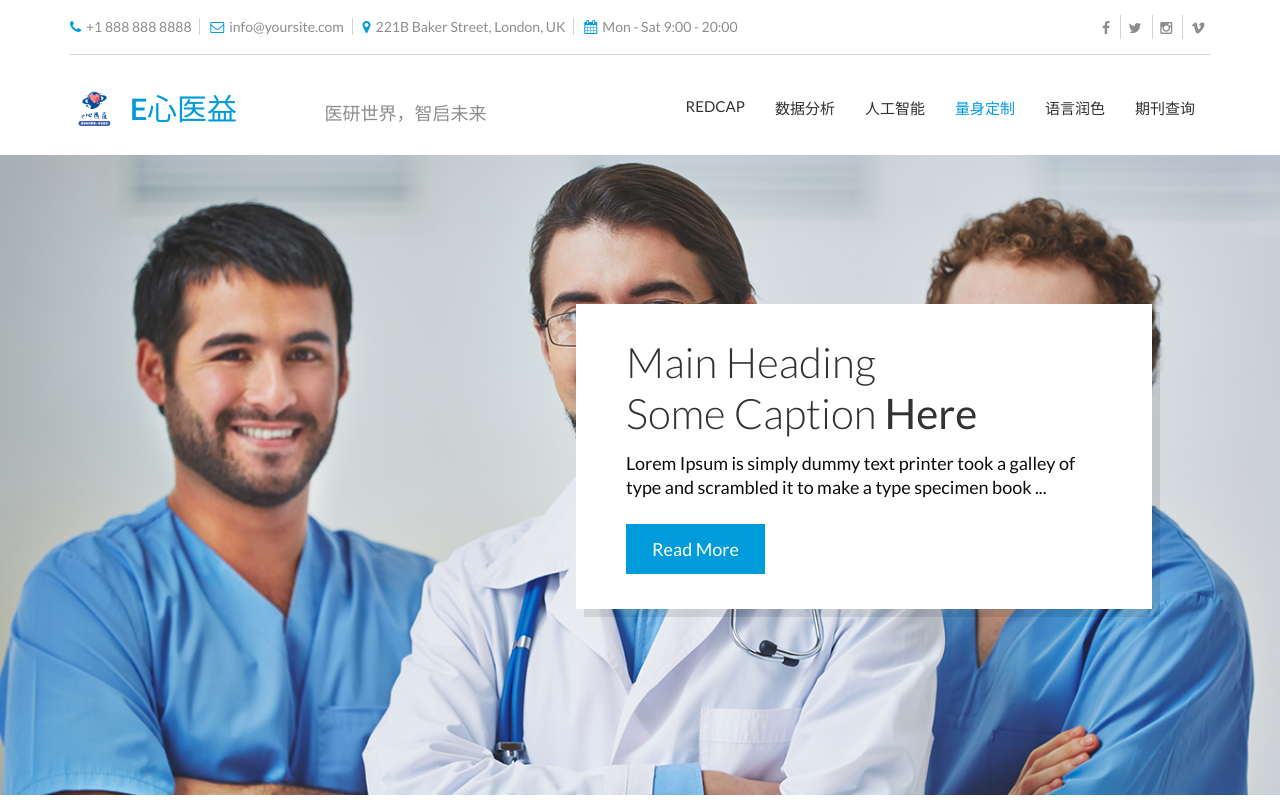
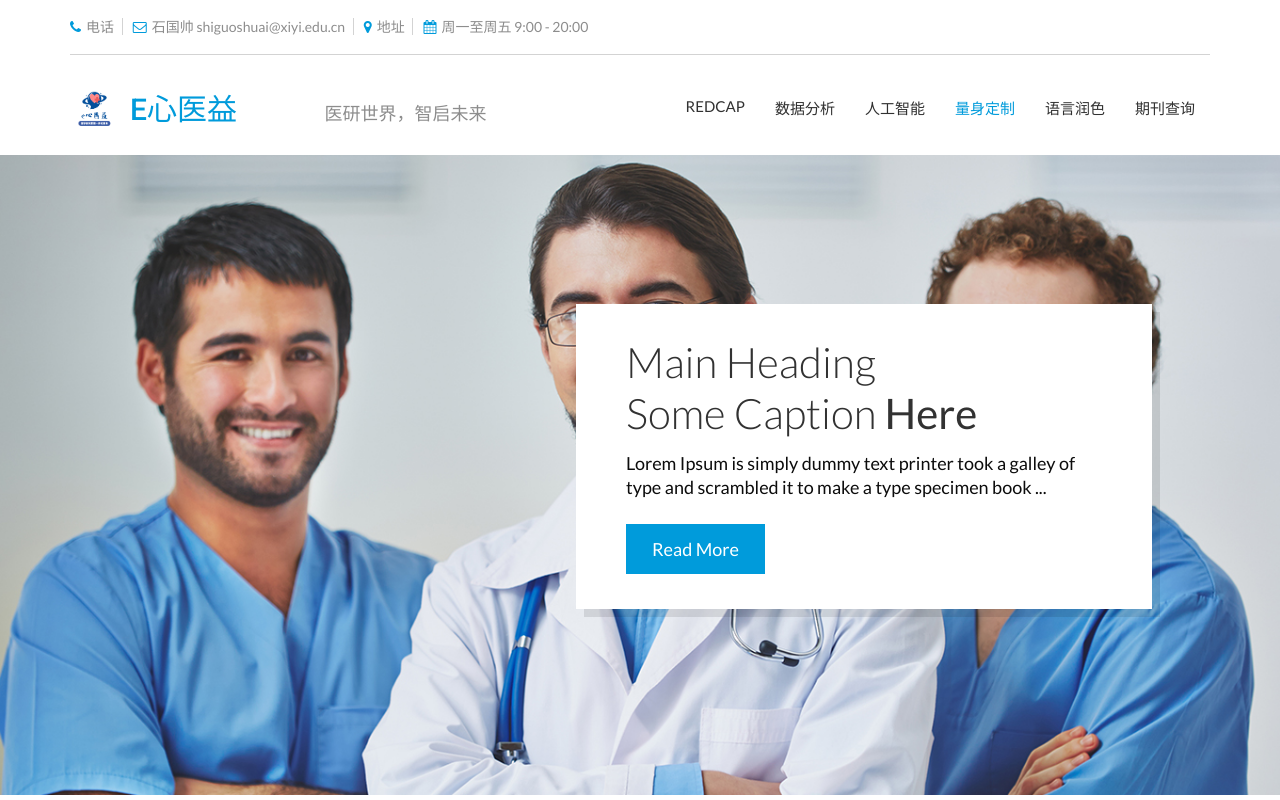
Before and after one commit to everrwsr/yiliao, a plain HTML site: page index.html in a window 1280 px wide. Shown: the top 800 px of the page. Drawn offline with Linux system fonts and the light colour scheme.

Commit message:
修改信息

```diff
--- a/index.html
+++ b/index.html
@@ -55,17 +55,14 @@
 			<div class="top-bar hidden-sm hidden-xs">
 				<div class="row">
 					<div class="col-sm-9 col-xs-12">
-						<span class="top-info"><i class="fa fa-phone"></i></span>+1 888 888 8888
-						<span class="top-info"><i class="fa fa-envelope-o"></i></span>info@yoursite.com
-						<span class="top-info"><i class="fa fa-map-marker"></i></span>221B Baker Street, London, UK
-						<span class="top-info"><i class="fa fa-calendar"></i></span>Mon - Sat 9:00 - 20:00
+						<span class="top-info"><i class="fa fa-phone"></i></span>电话
+						<span class="top-info"><i class="fa fa-envelope-o"></i></span>石国帅 shiguoshuai@xiyi.edu.cn
+						<span class="top-info"><i class="fa fa-map-marker"></i></span>地址
+						<span class="top-info"><i class="fa fa-calendar"></i></span>周一至周五 9:00 - 20:00
 					</div>
 					<div class="col-sm-3 col-xs-12">
 						<ul class="list-unstyled list-inline">
-							<li><a href="#"><i class="fa fa-facebook"></i></a></li>
-							<li><a href="#"><i class="fa fa-twitter"></i></a></li>
-							<li><a href="#"><i class="fa fa-instagram"></i></a></li>
-							<li><a href="#"><i class="fa fa-vimeo"></i></a></li>
+
 						</ul>
 					</div>
 				</div>
```
